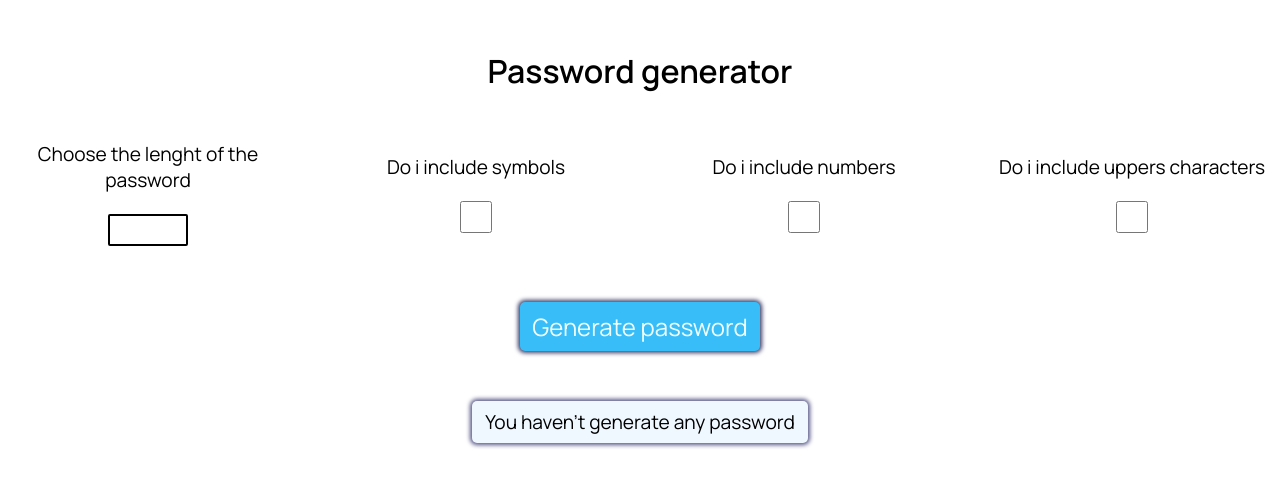
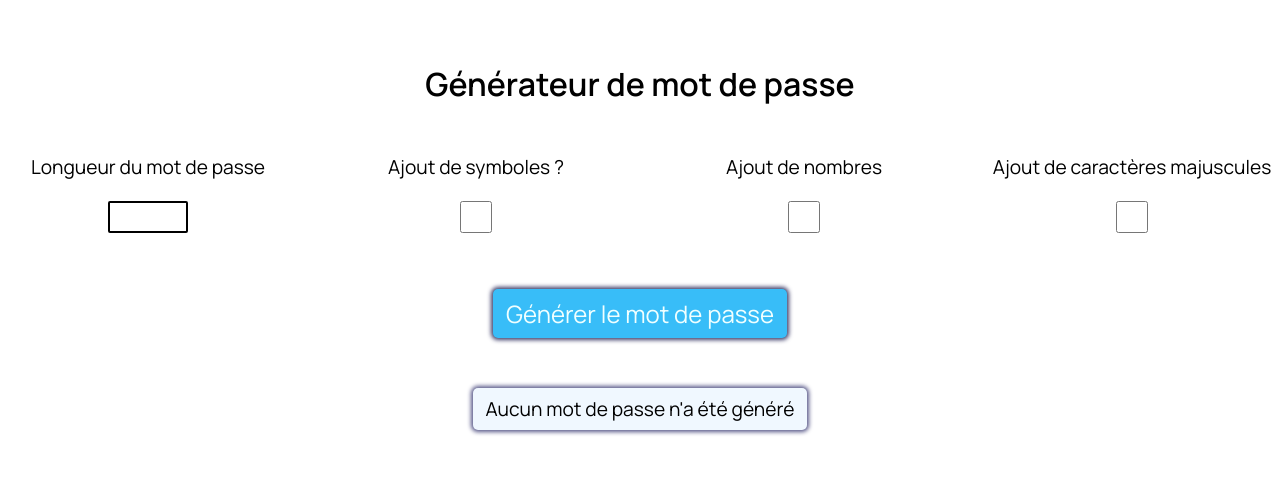
Before and after one commit to cBasique-v1/password-generator, a plain HTML site: page index.html in a window 1280 px wide. Shown: the part 130-616 px from the top of the page. Drawn offline with Linux system fonts and the light colour scheme.

Commit message:
en francais

```diff
--- a/index.html
+++ b/index.html
@@ -4,21 +4,21 @@
     <meta charset="UTF-8" />
     <meta name="viewport" content="width=device-width, initial-scale=1.0" />
     <link rel="stylesheet" href="./style.css" />
-    <title>Password generator | project</title>
+    <title>Générateur de mot de passe | mini projet HTML / CSS / JS</title>
   </head>
   <body>
     <main class="myGenerator">
-      <h1>Password generator</h1>
+      <h1>Générateur de mot de passe</h1>
       <section class="container">
         <form class="form-password">
           <div class="input-form">
             <div class="block-input">
-              <label for="lenght-choice" class="lenght-choice">Choose the lenght of the password</label>
+              <label for="lenght-choice" class="lenght-choice">Longueur du mot de passe</label>
               <input type="number" name="lenght-choice" id="lenght-choice" min="8" max="40">
             </div>
             <div class="block-input">
               <label for="symbols-choice" class="symbols-choice"
-                >Do i include symbols</label
+                >Ajout de symboles ?</label
               >
               <input
                 type="checkbox"
@@ -28,13 +28,13 @@
             </div>
             <div class="block-input">
               <label for="number-choice" class="number-choice"
-                >Do i include numbers</label
+                >Ajout de nombres</label
               >
               <input type="checkbox" name="number-choice" id="number-choice" />
             </div>
             <div class="block-input">
               <label for="upper-chars-choice" class="upper-chars-choice"
-                >Do i include uppers characters</label
+                >Ajout de caractères majuscules</label
               >
               <input
                 type="checkbox"
@@ -43,11 +43,11 @@
               />
             </div>
           </div>
-          <button type="submit" id="password-button">Generate password</button>
+          <button type="submit" id="password-button">Générer le mot de passe</button>
         </form>
 
         <div class="password-container">
-          <p id="password-generated">You haven't generate any password</p>
+          <p id="password-generated">Aucun mot de passe n'a été généré</p>
         </div>
       </section>
     </main>
```
